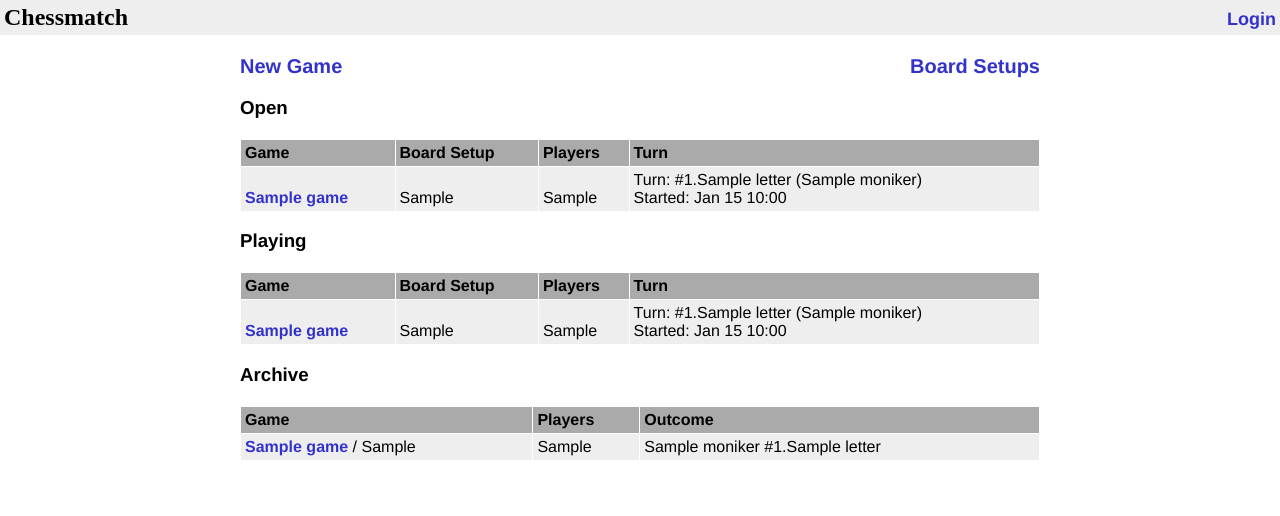
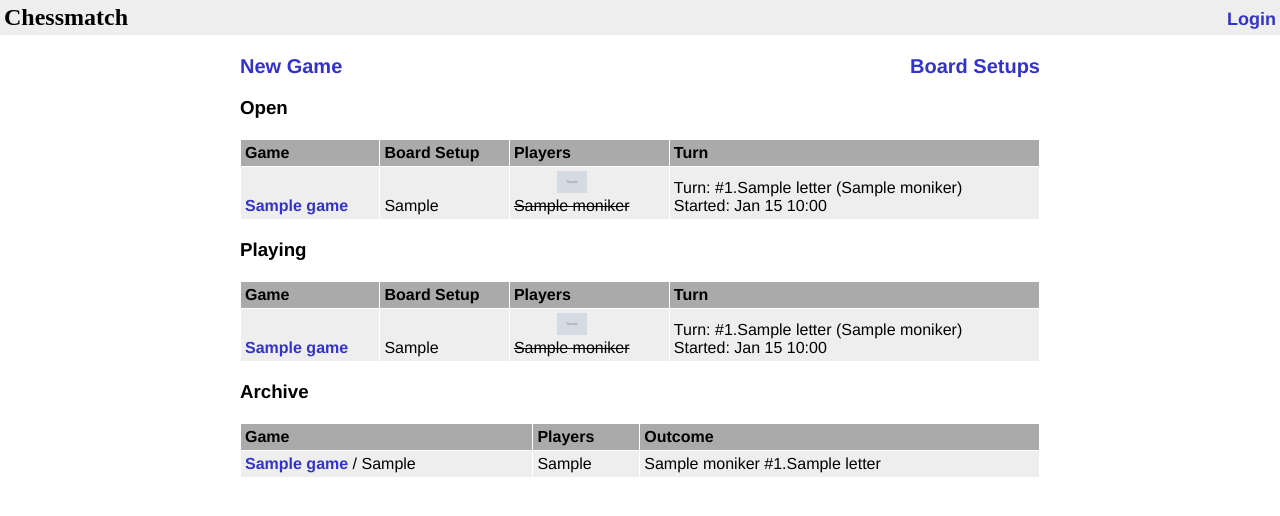
Before and after one commit to lithium/django-chessmatch, a Python web app: template apps/chessmatch/templates/chessmatch/lobby.html in a window 1280 px wide. Shown: the top 516 px of the page. Run offline with Jinja, Linux system fonts and the light colour scheme; the template is opened without the code that fills it: most values are stand-ins (such as "Sample title", 1, 10 or a date in 2020); grey boxes marked "Sample" are stand-in pictures; some libraries are stand-ins or nearby versions.

Commit message:
avatar/moniker shown in lobby

```diff
--- a/apps/chessmatch/models.py
+++ b/apps/chessmatch/models.py
@@ -210,7 +210,7 @@ class Game(basic_models.SlugModel):
 
     @property
     def comma_players(self):
-        return ', '.join(unicode(gp.player) for gp in self.gameplayer_set.all())
+        return ', '.join(gp.player.moniker for gp in self.gameplayer_set.all())
 
     def save(self, *args, **kwargs):
         if not self.slug:
--- a/apps/chessmatch/templates/chessmatch/lobby.html
+++ b/apps/chessmatch/templates/chessmatch/lobby.html
@@ -9,7 +9,12 @@
             {%if request.user.is_authenticated() and not game.is_playing(request.user) and not game.started_at %}
             <a href="{{url('chessmatch_join', slug=game.slug)}}">Join</a>
             {%endif%}
-            {{game.comma_players}}
+            {%for gp in game.gameplayer_set.all()%}
+            <div class="player {%if not gp.is_playing%}notplaying{%endif%}">
+                <img class="avatar" src="{{gp.player.avatar}}"/>
+                <p>{{gp.player.moniker}}</p>
+            </div>
+            {%endfor%}
         </td>
         <td>
             {%if game.started_at%}
--- a/apps/mainsite/static/css/screen.css
+++ b/apps/mainsite/static/css/screen.css
@@ -100,6 +100,21 @@ section.lobby {
     float: right;
 }
 
+div.player {
+    float: left;
+    text-align: center;
+    margin-right: 4px;
+}
+div.player p {
+    margin: 0;
+    padding: 0;
+}
+div.player img {
+    width: 30px;
+}
+div.player.notplaying p {
+    text-decoration: line-through;
+}
 
 
 /* board layout */
```
